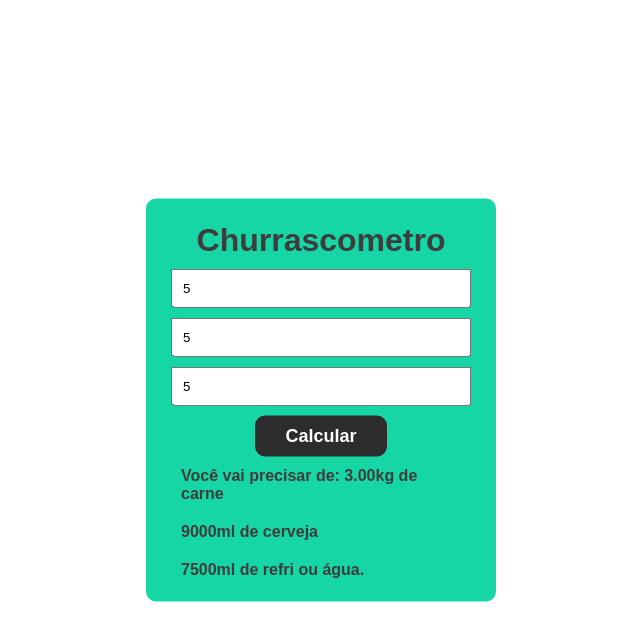
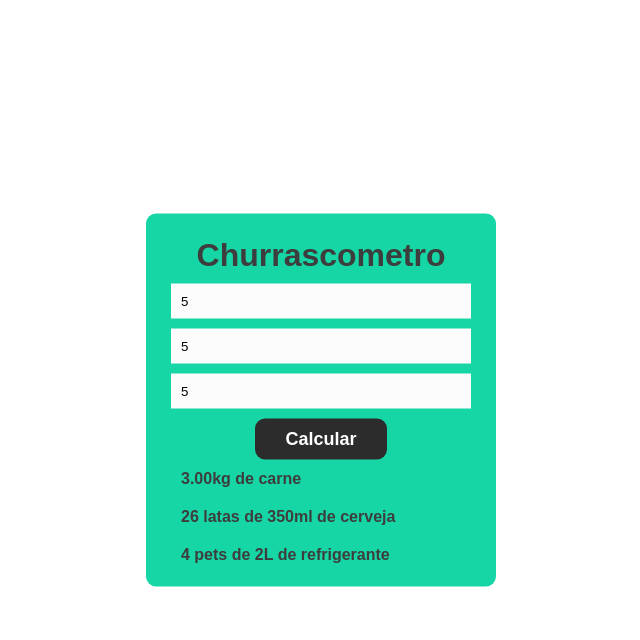
Before and after one commit to devpedrosena/churrascometro, a plain HTML site: page index.html in a window 1280 px wide. Both pictures are taken after typing "5", "5", "5" into the empty fields and a click on the button "Calcular". Shown: the whole page, without its empty margins (319-959 px from the left). Drawn offline with Linux system fonts and the light colour scheme.

Commit message:
remoção das bordas do input e  alteração na exibição do resulado

```diff
--- a/css/style.css
+++ b/css/style.css
@@ -49,4 +49,6 @@ input{
     width: 100%;
     margin-bottom: 10px;
     font-family: Arial, Helvetica, sans-serif;
+    border: none;
+    background-color: rgb(252, 252, 252);
 }
--- a/main.js
+++ b/main.js
@@ -20,9 +20,9 @@ function calc(){
 
 function msg(totalCarne,totalCerveja,totalAguaErefri){
     let resultado = document.getElementById("resultado");
-    resultado.innerHTML = `<p>Você vai precisar de: ${totalCarne.toFixed(2)}kg de carne</p>`;
-    resultado.innerHTML += `<p>${totalCerveja}ml de cerveja</p>`;
-    resultado.innerHTML += `<p>${totalAguaErefri}ml de refri ou água.</p>`;
+    resultado.innerHTML = `<p>${totalCarne.toFixed(2)}kg de carne</p>`;
+    resultado.innerHTML += `<p>${Math.ceil(totalCerveja / 350)} latas de 350ml de cerveja</p>`;
+    resultado.innerHTML += `<p>${Math.ceil(totalAguaErefri / 2000)} pets de 2L de refrigerante</p>`;
 }
 
 function aguaErefri(duracao){
```
